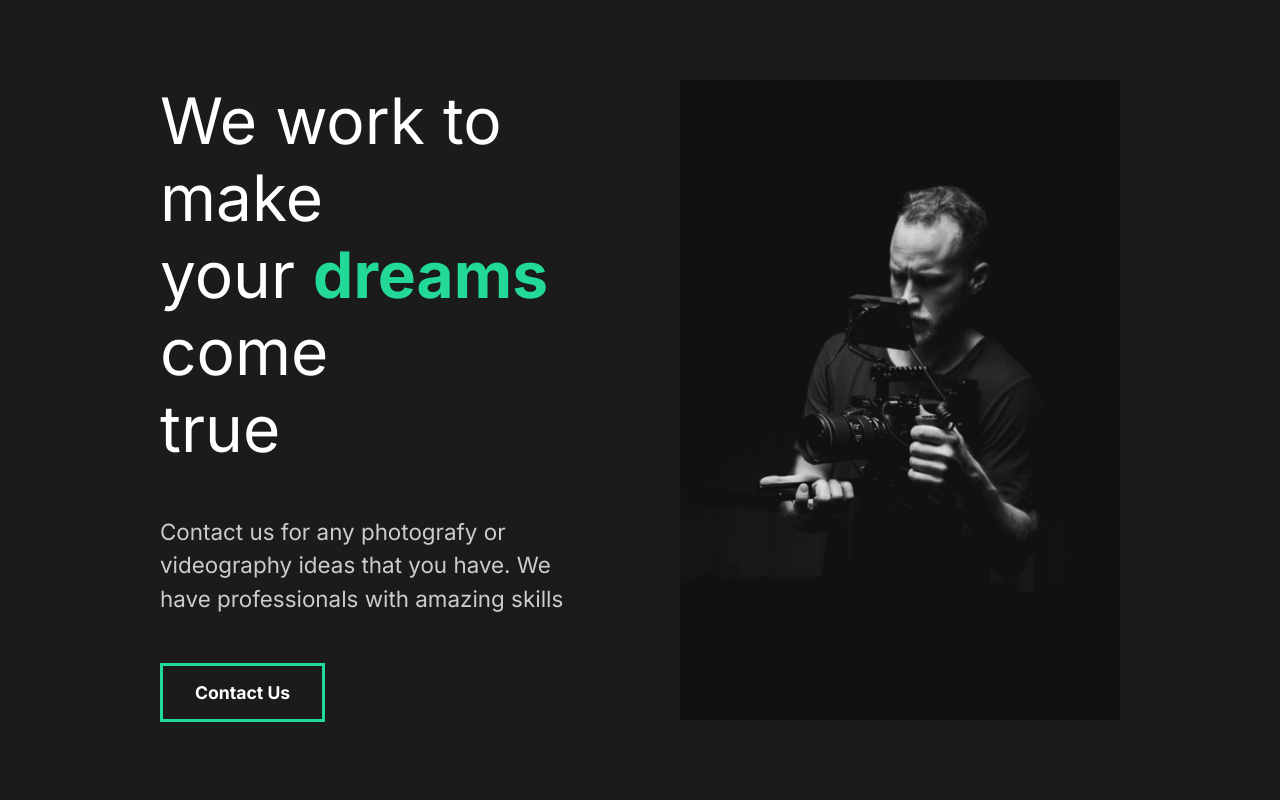
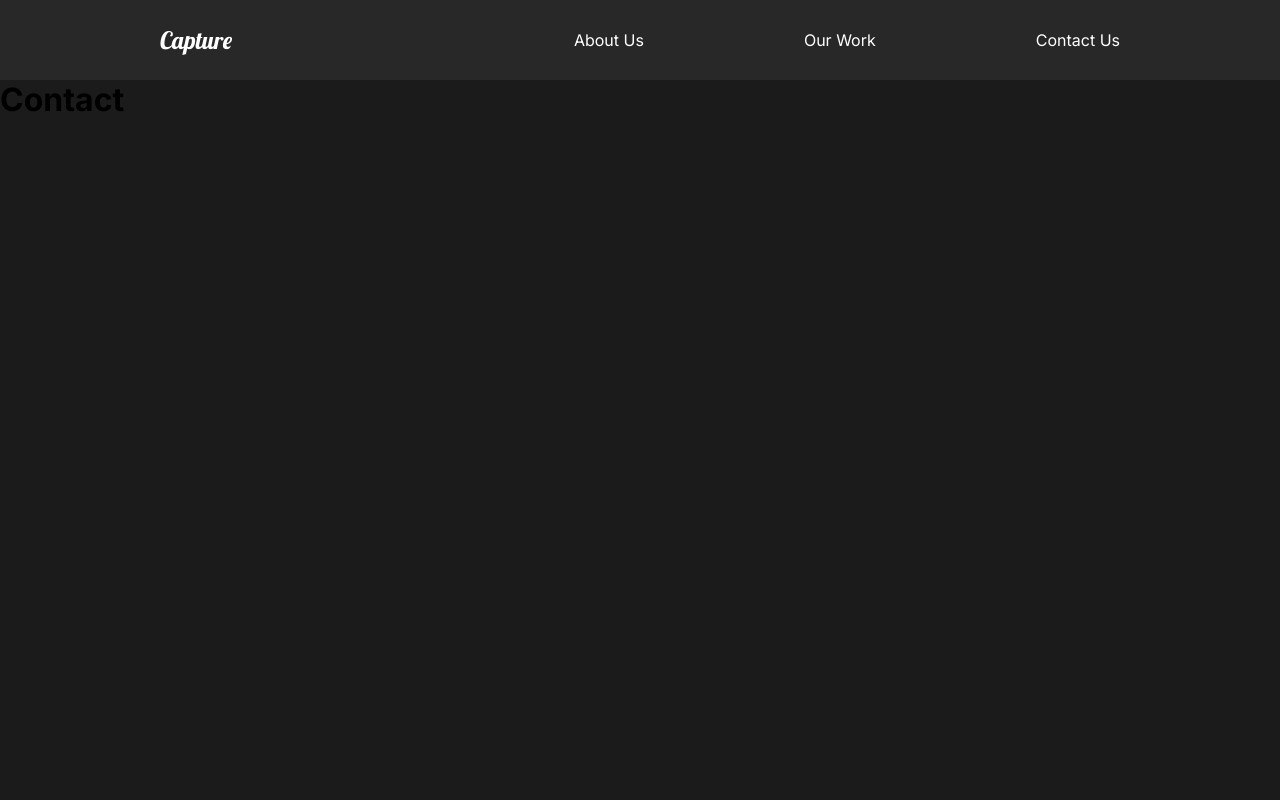
Before and after one commit to golandor/react-capture, a React (Create React App) app: page /contact in a window 1280 px wide. Shown: the top 800 px of the page. Built offline with nearby package versions, Linux system fonts and the light colour scheme.

Commit message:
Nav And Routers

```diff
--- a/src/App.js
+++ b/src/App.js
@@ -1,16 +1,30 @@
 import React from "react";
 
-//* import Pages
 import AboutUs from "./pages/AboutUs";
+import ContactUs from "./pages/ContactUs";
+import OurWork from "./pages/OurWork";
 
-//*import style
 import GlobalStyle from "./components/GlobalStyle";
+import Nav from "./components/Nav";
+
+import { Switch, Route } from "react-router-dom";
 
 function App() {
   return (
     <div className="App">
       <GlobalStyle />
-      <AboutUs />
+      <Nav />
+      <Switch>
+        <Route path="/" exact>
+          <AboutUs />
+        </Route>
+        <Route path="/work">
+          <OurWork />
+        </Route>
+        <Route path="/contact">
+          <ContactUs />
+        </Route>
+      </Switch>
     </div>
   );
 }
--- a/src/components/AboutSection.js
+++ b/src/components/AboutSection.js
@@ -1,8 +1,6 @@
 import React from "react";
 import home1 from "../img/home1.png";
 
-//Styles
-import styled from "styled-components";
 import { About, Description, Image, Hide } from "../styles";
 const AboutSection = () => {
   return (
--- /dev/null
+++ b/src/components/Nav.js
@@ -0,0 +1,55 @@
+import React from "react";
+import styled from "styled-components";
+import { Link } from "react-router-dom";
+
+const Nav = () => {
+  return (
+    <StyledNav>
+      <h1>
+        <Link id="logo" to="/">
+          Capture
+        </Link>
+      </h1>
+      <ul>
+        <li>
+          <Link to="/">About Us</Link>
+        </li>
+        <li>
+          <Link to="/work">Our Work</Link>
+        </li>
+        <li>
+          <Link to="/contact">Contact Us</Link>
+        </li>
+      </ul>
+    </StyledNav>
+  );
+};
+
+const StyledNav = styled.nav`
+  min-height: 10vh;
+  display: flex;
+  justify-content: space-between;
+  margin: auto;
+  align-items: center;
+  padding: 1rem 10rem;
+  background-color: #282828;
+  a {
+    color: white;
+    text-decoration: none;
+  }
+  ul {
+    display: flex;
+    list-style: none;
+  }
+  #logo {
+    font-size: 1.5rem;
+    font-family: "Lobster", cursive;
+    font-weight: lighter;
+  }
+  li {
+    padding-left: 10rem;
+    position: relative;
+  }
+`;
+
+export default Nav;
--- a/src/components/ServicesSection.js
+++ b/src/components/ServicesSection.js
@@ -2,11 +2,9 @@
 
 import home2 from "../img/home2.png";
 
-//Styles
 import styled from "styled-components";
-import { About, Description, Image, Hide } from "../styles";
+import { About, Description, Image } from "../styles";
 
-// Import Icons
 import clock from "../img/clock.svg";
 import diaphragm from "../img/diaphragm.svg";
 import money from "../img/money.svg";
@@ -74,6 +72,10 @@
 
 const Card = styled.div`
   flex-basis: 20rem;
+  /* border: 1px solid white; */
+  border-radius: 1rem;
+  /* padding: 2rem; */
+  /* margin: 2rem; */
   .icon {
     display: flex;
     align-items: center;
--- a/src/index.js
+++ b/src/index.js
@@ -2,10 +2,13 @@
 import ReactDOM from "react-dom";
 import App from "./App";
 import reportWebVitals from "./reportWebVitals";
+import { BrowserRouter } from "react-router-dom";
 
 ReactDOM.render(
   <React.StrictMode>
-    <App />
+    <BrowserRouter>
+      <App />
+    </BrowserRouter>
   </React.StrictMode>,
   document.getElementById("root")
 );
--- /dev/null
+++ b/src/pages/ContactUs.js
@@ -0,0 +1,11 @@
+import React from "react";
+
+const ContactUs = () => {
+  return (
+    <div>
+      <h1>Contact</h1>
+    </div>
+  );
+};
+
+export default ContactUs;
--- /dev/null
+++ b/src/pages/OurWork.js
@@ -0,0 +1,11 @@
+import React from "react";
+
+const OurWork = () => {
+  return (
+    <div>
+      <h1>Our Work</h1>
+    </div>
+  );
+};
+
+export default OurWork;
```
